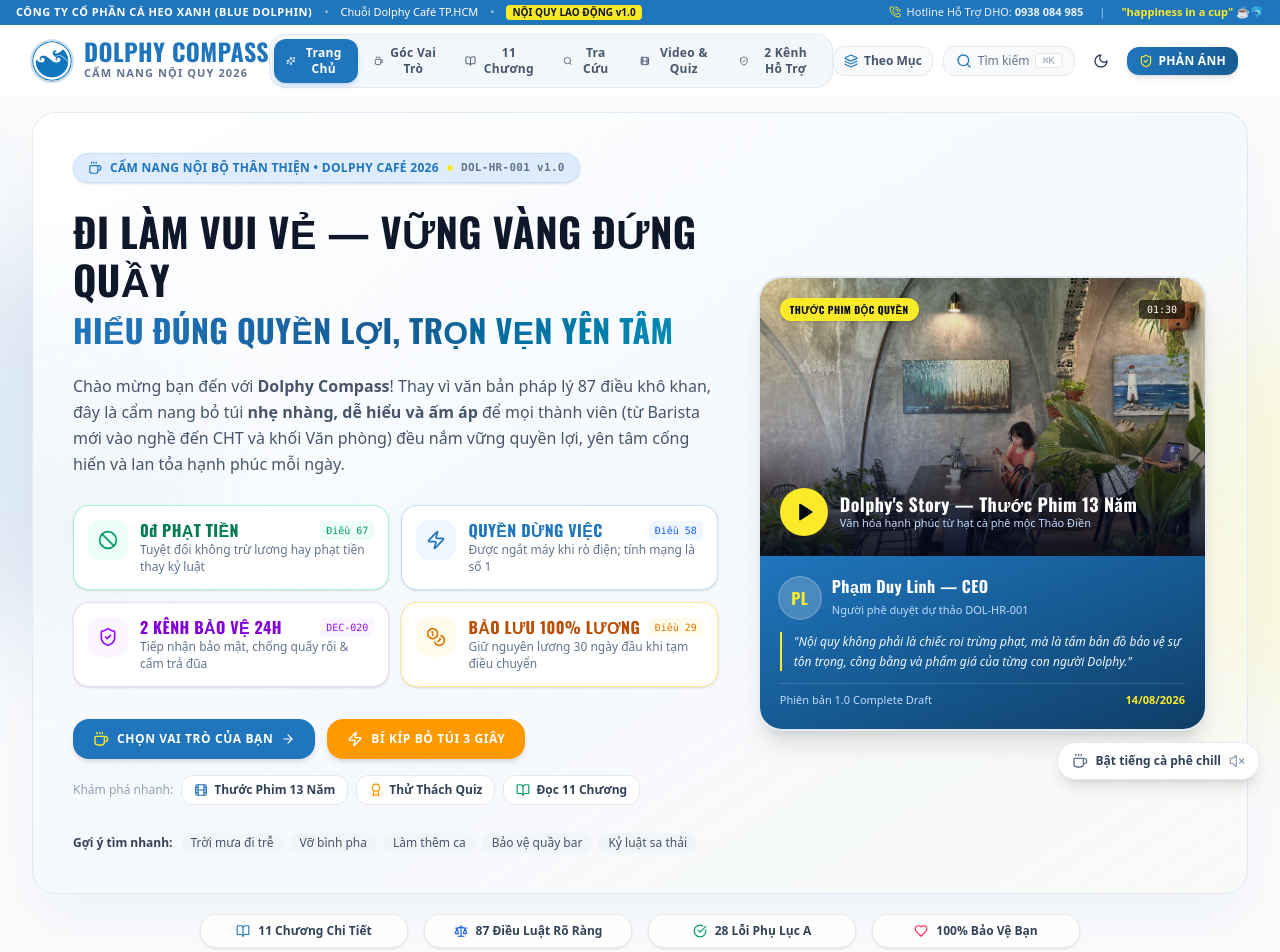
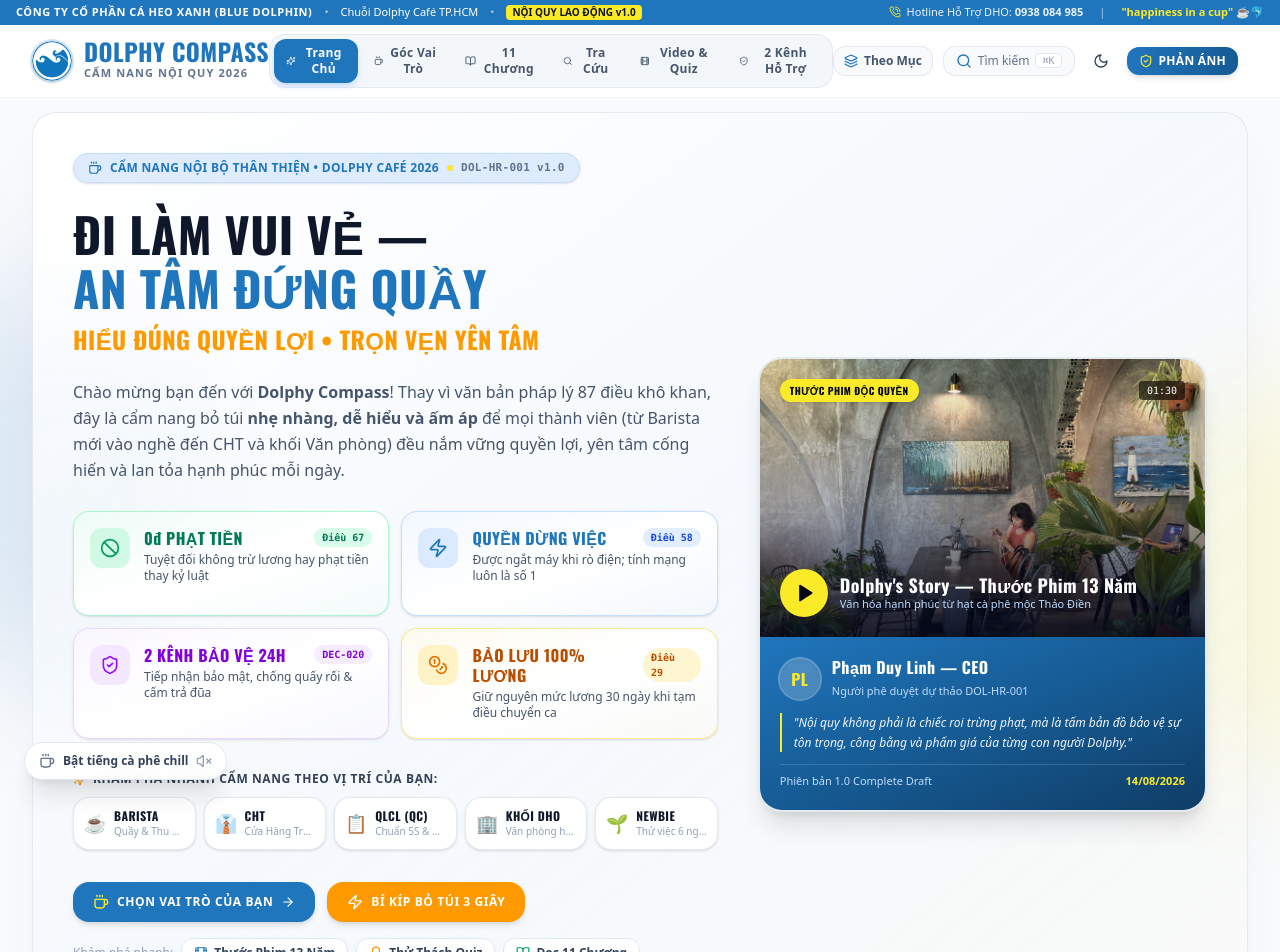
Before and after one commit to xuanpv89/dolphyhub, a React (Vite) app: page / in a window 1280 px wide. Shown: the top 952 px of the page. Built offline with nearby package versions, Linux system fonts and the light colour scheme; a web font is replaced by a local one.

Commit message:
fix: resolve orphan word line-wrap in hero, add direct role fast-tracks, and move ambience audio to left

```diff
--- a/src/App.tsx
+++ b/src/App.tsx
@@ -28,6 +28,7 @@ export function App() {
 
   const [currentTab, setCurrentTab] = useState<string>('home');
   const [isContinuousView, setIsContinuousView] = useState<boolean>(false);
+  const [activeRole, setActiveRole] = useState<'barista' | 'cht' | 'qlcl' | 'dho' | 'newbie'>('barista');
 
   const [selectedArticle, setSelectedArticle] = useState<Article | null>(null);
   const [selectedArticleContext, setSelectedArticleContext] = useState<{
@@ -105,6 +106,12 @@ export function App() {
     window.scrollTo({ top: 0, behavior: 'smooth' });
   };
 
+  const handleSelectRoleFromHero = (roleId: 'barista' | 'cht' | 'qlcl' | 'dho' | 'newbie') => {
+    setActiveRole(roleId);
+    setCurrentTab('role');
+    window.scrollTo({ top: 0, behavior: 'smooth' });
+  };
+
   return (
     <div className="min-h-screen bg-[#f8fafc] dark:bg-[#0f172a] text-[#1e293b] dark:text-[#f8fafc] flex flex-col font-sans transition-colors duration-200 pb-16 md:pb-0">
 
@@ -137,6 +144,7 @@ export function App() {
                   onWatchVideo={() => switchTabAndScroll('media')}
                   onStartQuiz={() => switchTabAndScroll('media')}
                   onOpenArticleByNumber={handleOpenArticleByNumber}
+                  onSelectRole={handleSelectRoleFromHero}
                 />
                 <ComparisonSection />
                 <FlashcardsSection />
@@ -153,6 +161,8 @@ export function App() {
                     const fc = document.getElementById('flashcards');
                     if (fc) fc.scrollIntoView({ behavior: 'smooth' });
                   }}
+                  activeRole={activeRole}
+                  onSelectRole={setActiveRole}
                 />
                 <InteractiveChecklist />
                 <FlashcardsSection />
@@ -204,6 +214,7 @@ export function App() {
               onWatchVideo={() => switchTabAndScroll('media')}
               onStartQuiz={() => switchTabAndScroll('media')}
               onOpenArticleByNumber={handleOpenArticleByNumber}
+              onSelectRole={handleSelectRoleFromHero}
             />
             <RoleHub
               onOpenArticleByNumber={handleOpenArticleByNumber}
@@ -211,6 +222,8 @@ export function App() {
                 const fc = document.getElementById('flashcards');
                 if (fc) fc.scrollIntoView({ behavior: 'smooth' });
               }}
+              activeRole={activeRole}
+              onSelectRole={setActiveRole}
             />
             <VisualInfographics />
             <FlashcardsSection />
--- a/src/components/AmbienceAudio.tsx
+++ b/src/components/AmbienceAudio.tsx
@@ -85,7 +85,7 @@ export const AmbienceAudio: React.FC = () => {
   return (
     <button
       onClick={toggleSound}
-      className={`fixed bottom-5 right-5 z-40 flex items-center space-x-2 px-3.5 py-2.5 rounded-full shadow-lg border transition-all duration-300 text-xs font-bold ${
+      className={`fixed bottom-5 left-5 sm:left-6 z-40 flex items-center space-x-2 px-3.5 py-2.5 rounded-full shadow-xl border backdrop-blur-md transition-all duration-300 text-xs font-bold cursor-pointer ${
         isPlaying
           ? 'bg-[#2076bd] text-white border-blue-400 ring-4 ring-blue-500/20 scale-105'
           : 'bg-white/95 dark:bg-slate-800/95 text-slate-700 dark:text-slate-200 border-slate-200 dark:border-slate-700 hover:border-[#2076bd] hover:text-[#2076bd]'
--- a/src/components/HeroBanner.tsx
+++ b/src/components/HeroBanner.tsx
@@ -29,6 +29,7 @@ interface HeroBannerProps {
   onWatchVideo: () => void;
   onStartQuiz: () => void;
   onOpenArticleByNumber?: (num: number) => void;
+  onSelectRole?: (roleId: 'barista' | 'cht' | 'qlcl' | 'dho' | 'newbie') => void;
 }
 
 export const HeroBanner: React.FC<HeroBannerProps> = ({
@@ -39,6 +40,7 @@ export const HeroBanner: React.FC<HeroBannerProps> = ({
   onWatchVideo,
   onStartQuiz,
   onOpenArticleByNumber,
+  onSelectRole,
 }) => {
   return (
     <section id="overview" className="relative pt-24 sm:pt-28 pb-10 overflow-hidden">
@@ -63,14 +65,15 @@ export const HeroBanner: React.FC<HeroBannerProps> = ({
                 <span className="text-[11px] font-mono text-slate-500 dark:text-slate-400">DOL-HR-001 v1.0</span>
               </div>
 
-              {/* Main Headline - Perfectly Balanced Typography */}
-              <div className="space-y-1 sm:space-y-2">
-                <h1 className="font-oswald text-2xl sm:text-3xl lg:text-[40px] font-bold tracking-tight text-slate-900 dark:text-white leading-[1.2] uppercase">
-                  ĐI LÀM VUI VẺ — VỮNG VÀNG ĐỨNG QUẦY
+              {/* Main Headline - Bulletproof 2-Tier Balanced Typography */}
+              <div className="space-y-1.5 sm:space-y-2">
+                <h1 className="font-oswald text-3xl sm:text-4xl lg:text-5xl font-black tracking-tight text-slate-900 dark:text-white leading-[1.12] uppercase">
+                  <span className="block">ĐI LÀM VUI VẺ —</span>
+                  <span className="block text-[#2076bd] dark:text-blue-400">AN TÂM ĐỨNG QUẦY</span>
                 </h1>
-                <h2 className="font-oswald text-xl sm:text-2xl lg:text-[32px] font-bold tracking-tight text-transparent bg-clip-text bg-gradient-to-r from-[#2076bd] via-[#165b94] to-cyan-600 dark:from-blue-400 dark:to-cyan-300 leading-[1.2] uppercase">
-                  HIỂU ĐÚNG QUYỀN LỢI, TRỌN VẸN YÊN TÂM
-                </h2>
+                <p className="font-oswald text-lg sm:text-2xl text-amber-500 dark:text-amber-400 font-bold uppercase tracking-wide">
+                  HIỂU ĐÚNG QUYỀN LỢI • TRỌN VẸN YÊN TÂM
+                </p>
               </div>
 
               {/* Friendly Subtitle */}
@@ -84,10 +87,10 @@ export const HeroBanner: React.FC<HeroBannerProps> = ({
                 <button
                   type="button"
                   onClick={() => onOpenArticleByNumber?.(67)}
-                  className="text-left p-3.5 rounded-2xl bg-white dark:bg-slate-800/90 border border-emerald-200/90 dark:border-emerald-900/60 shadow-sm flex items-start space-x-3 group hover:border-emerald-400 hover:shadow-md transition-all cursor-pointer"
+                  className="text-left p-4 rounded-2xl bg-gradient-to-br from-emerald-50/70 via-white to-emerald-50/30 dark:from-emerald-950/40 dark:via-slate-800 dark:to-slate-800/90 border border-emerald-200/90 dark:border-emerald-800/70 shadow-sm flex items-start space-x-3.5 group hover:border-emerald-400 hover:shadow-md transition-all cursor-pointer min-h-[105px]"
                   title="Nhấn để xem Điều 67: Cấm trừ tiền lương"
                 >
-                  <div className="w-10 h-10 rounded-xl bg-emerald-50 dark:bg-emerald-950/80 text-emerald-600 dark:text-emerald-400 flex items-center justify-center flex-shrink-0 group-hover:scale-110 transition-transform">
+                  <div className="w-10 h-10 rounded-xl bg-emerald-100 dark:bg-emerald-900/60 text-emerald-600 dark:text-emerald-300 flex items-center justify-center flex-shrink-0 group-hover:scale-110 transition-transform">
                     <Ban className="w-5 h-5" />
                   </div>
                   <div className="flex-1 min-w-0">
@@ -95,11 +98,11 @@ export const HeroBanner: React.FC<HeroBannerProps> = ({
                       <span className="font-oswald text-base font-bold text-emerald-700 dark:text-emerald-400 leading-tight">
                         0đ PHẠT TIỀN
                       </span>
-                      <span className="text-[10px] text-emerald-600 dark:text-emerald-400 bg-emerald-50 dark:bg-emerald-950/60 px-1.5 py-0.5 rounded font-mono">
+                      <span className="text-[10px] text-emerald-700 dark:text-emerald-300 bg-emerald-100/80 dark:bg-emerald-950 px-2 py-0.5 rounded-full font-mono font-semibold">
                         Điều 67
                       </span>
                     </div>
-                    <span className="text-xs text-slate-500 dark:text-slate-400 block mt-0.5 leading-snug">
+                    <span className="text-xs text-slate-600 dark:text-slate-300 block mt-1 leading-snug">
                       Tuyệt đối không trừ lương hay phạt tiền thay kỷ luật
                     </span>
                   </div>
@@ -109,10 +112,10 @@ export const HeroBanner: React.FC<HeroBannerProps> = ({
                 <button
                   type="button"
                   onClick={() => onOpenArticleByNumber?.(58)}
-                  className="text-left p-3.5 rounded-2xl bg-white dark:bg-slate-800/90 border border-blue-200/90 dark:border-blue-900/60 shadow-sm flex items-start space-x-3 group hover:border-[#2076bd] hover:shadow-md transition-all cursor-pointer"
+                  className="text-left p-4 rounded-2xl bg-gradient-to-br from-blue-50/70 via-white to-blue-50/30 dark:from-blue-950/40 dark:via-slate-800 dark:to-slate-800/90 border border-blue-200/90 dark:border-blue-800/70 shadow-sm flex items-start space-x-3.5 group hover:border-[#2076bd] hover:shadow-md transition-all cursor-pointer min-h-[105px]"
                   title="Nhấn để xem Điều 58: Quyền từ chối làm việc khi nguy hiểm"
                 >
-                  <div className="w-10 h-10 rounded-xl bg-blue-50 dark:bg-blue-950/80 text-[#2076bd] dark:text-blue-400 flex items-center justify-center flex-shrink-0 group-hover:scale-110 transition-transform">
+                  <div className="w-10 h-10 rounded-xl bg-blue-100 dark:bg-blue-900/60 text-[#2076bd] dark:text-blue-300 flex items-center justify-center flex-shrink-0 group-hover:scale-110 transition-transform">
                     <Zap className="w-5 h-5" />
                   </div>
                   <div className="flex-1 min-w-0">
@@ -120,12 +123,12 @@ export const HeroBanner: React.FC<HeroBannerProps> = ({
                       <span className="font-oswald text-base font-bold text-[#2076bd] dark:text-blue-400 leading-tight">
                         QUYỀN DỪNG VIỆC
                       </span>
-                      <span className="text-[10px] text-blue-600 dark:text-blue-400 bg-blue-50 dark:bg-blue-950/60 px-1.5 py-0.5 rounded font-mono">
+                      <span className="text-[10px] text-blue-700 dark:text-blue-300 bg-blue-100/80 dark:bg-blue-950 px-2 py-0.5 rounded-full font-mono font-semibold">
                         Điều 58
                       </span>
                     </div>
-                    <span className="text-xs text-slate-500 dark:text-slate-400 block mt-0.5 leading-snug">
-                      Được ngắt máy khi rò điện; tính mạng là số 1
+                    <span className="text-xs text-slate-600 dark:text-slate-300 block mt-1 leading-snug">
+                      Được ngắt máy khi rò điện; tính mạng luôn là số 1
                     </span>
                   </div>
                 </button>
@@ -134,10 +137,10 @@ export const HeroBanner: React.FC<HeroBannerProps> = ({
                 <button
                   type="button"
                   onClick={() => onOpenArticleByNumber?.(82)}
-                  className="text-left p-3.5 rounded-2xl bg-white dark:bg-slate-800/90 border border-purple-200/90 dark:border-purple-900/60 shadow-sm flex items-start space-x-3 group hover:border-purple-400 hover:shadow-md transition-all cursor-pointer"
+                  className="text-left p-4 rounded-2xl bg-gradient-to-br from-purple-50/70 via-white to-purple-50/30 dark:from-purple-950/40 dark:via-slate-800 dark:to-slate-800/90 border border-purple-200/90 dark:border-purple-800/70 shadow-sm flex items-start space-x-3.5 group hover:border-purple-400 hover:shadow-md transition-all cursor-pointer min-h-[105px]"
                   title="Nhấn để xem quy định 2 kênh tiếp nhận bảo mật"
                 >
-                  <div className="w-10 h-10 rounded-xl bg-purple-50 dark:bg-purple-950/80 text-purple-600 dark:text-purple-400 flex items-center justify-center flex-shrink-0 group-hover:scale-110 transition-transform">
+                  <div className="w-10 h-10 rounded-xl bg-purple-100 dark:bg-purple-900/60 text-purple-600 dark:text-purple-300 flex items-center justify-center flex-shrink-0 group-hover:scale-110 transition-transform">
                     <ShieldCheck className="w-5 h-5" />
                   </div>
                   <div className="flex-1 min-w-0">
@@ -145,11 +148,11 @@ export const HeroBanner: React.FC<HeroBannerProps> = ({
                       <span className="font-oswald text-base font-bold text-purple-700 dark:text-purple-400 leading-tight">
                         2 KÊNH BẢO VỆ 24H
                       </span>
-                      <span className="text-[10px] text-purple-600 dark:text-purple-400 bg-purple-50 dark:bg-purple-950/60 px-1.5 py-0.5 rounded font-mono">
+                      <span className="text-[10px] text-purple-700 dark:text-purple-300 bg-purple-100/80 dark:bg-purple-950 px-2 py-0.5 rounded-full font-mono font-semibold">
                         DEC-020
                       </span>
                     </div>
-                    <span className="text-xs text-slate-500 dark:text-slate-400 block mt-0.5 leading-snug">
+                    <span className="text-xs text-slate-600 dark:text-slate-300 block mt-1 leading-snug">
                       Tiếp nhận bảo mật, chống quấy rối & cấm trả đũa
                     </span>
                   </div>
@@ -159,10 +162,10 @@ export const HeroBanner: React.FC<HeroBannerProps> = ({
                 <button
                   type="button"
                   onClick={() => onOpenArticleByNumber?.(29)}
-                  className="text-left p-3.5 rounded-2xl bg-white dark:bg-slate-800/90 border border-amber-200/90 dark:border-amber-900/60 shadow-sm flex items-start space-x-3 group hover:border-amber-400 hover:shadow-md transition-all cursor-pointer"
+                  className="text-left p-4 rounded-2xl bg-gradient-to-br from-amber-50/70 via-white to-amber-50/30 dark:from-amber-950/40 dark:via-slate-800 dark:to-slate-800/90 border border-amber-200/90 dark:border-amber-800/70 shadow-sm flex items-start space-x-3.5 group hover:border-amber-400 hover:shadow-md transition-all cursor-pointer min-h-[105px]"
                   title="Nhấn để xem Điều 29: Bảo lưu tiền lương khi chuyển việc"
                 >
-                  <div className="w-10 h-10 rounded-xl bg-amber-50 dark:bg-amber-950/80 text-amber-600 dark:text-amber-400 flex items-center justify-center flex-shrink-0 group-hover:scale-110 transition-transform">
+                  <div className="w-10 h-10 rounded-xl bg-amber-100 dark:bg-amber-900/60 text-amber-600 dark:text-amber-300 flex items-center justify-center flex-shrink-0 group-hover:scale-110 transition-transform">
                     <Coins className="w-5 h-5" />
                   </div>
                   <div className="flex-1 min-w-0">
@@ -170,15 +173,89 @@ export const HeroBanner: React.FC<HeroBannerProps> = ({
                       <span className="font-oswald text-base font-bold text-amber-700 dark:text-amber-400 leading-tight">
                         BẢO LƯU 100% LƯƠNG
                       </span>
-                      <span className="text-[10px] text-amber-600 dark:text-amber-400 bg-amber-50 dark:bg-amber-950/60 px-1.5 py-0.5 rounded font-mono">
+                      <span className="text-[10px] text-amber-700 dark:text-amber-300 bg-amber-100/80 dark:bg-amber-950 px-2 py-0.5 rounded-full font-mono font-semibold">
                         Điều 29
                       </span>
                     </div>
-                    <span className="text-xs text-slate-500 dark:text-slate-400 block mt-0.5 leading-snug">
-                      Giữ nguyên lương 30 ngày đầu khi tạm điều chuyển
+                    <span className="text-xs text-slate-600 dark:text-slate-300 block mt-1 leading-snug">
+                      Giữ nguyên mức lương 30 ngày khi tạm điều chuyển ca
                     </span>
                   </div>
                 </button>
+              </div>
+
+              {/* Quick Role Fast Tracks directly on Hero */}
+              <div className="pt-2">
+                <div className="flex items-center space-x-1.5 text-xs font-bold text-slate-700 dark:text-slate-300 uppercase tracking-wider mb-2.5">
+                  <Sparkles className="w-3.5 h-3.5 text-amber-500" />
+                  <span>Khám phá nhanh cẩm nang theo vị trí của bạn:</span>
+                </div>
+                <div className="grid grid-cols-2 sm:grid-cols-5 gap-2">
+                  <button
+                    onClick={() => onSelectRole ? onSelectRole('barista') : onExploreRoleHub()}
+                    className="p-2.5 rounded-2xl bg-white dark:bg-slate-800 border border-slate-200/90 dark:border-slate-700 hover:border-[#2076bd] hover:bg-blue-50/50 dark:hover:bg-blue-950/40 text-left transition-all group shadow-sm cursor-pointer"
+                  >
+                    <div className="flex items-center space-x-2">
+                      <span className="text-lg">☕</span>
+                      <div className="min-w-0">
+                        <span className="font-oswald font-bold text-xs text-slate-900 dark:text-white uppercase block truncate group-hover:text-[#2076bd] transition-colors">Barista</span>
+                        <span className="text-[10px] text-slate-400 block truncate">Quầy & Thu ngân</span>
+                      </div>
+                    </div>
+                  </button>
+
+                  <button
+                    onClick={() => onSelectRole ? onSelectRole('cht') : onExploreRoleHub()}
+                    className="p-2.5 rounded-2xl bg-white dark:bg-slate-800 border border-slate-200/90 dark:border-slate-700 hover:border-amber-400 hover:bg-amber-50/50 dark:hover:bg-amber-950/40 text-left transition-all group shadow-sm cursor-pointer"
+                  >
+                    <div className="flex items-center space-x-2">
+                      <span className="text-lg">👔</span>
+                      <div className="min-w-0">
+                        <span className="font-oswald font-bold text-xs text-slate-900 dark:text-white uppercase block truncate group-hover:text-amber-600 transition-colors">CHT</span>
+                        <span className="text-[10px] text-slate-400 block truncate">Cửa Hàng Trưởng</span>
+                      </div>
+                    </div>
+                  </button>
+
+                  <button
+                    onClick={() => onSelectRole ? onSelectRole('qlcl') : onExploreRoleHub()}
+                    className="p-2.5 rounded-2xl bg-white dark:bg-slate-800 border border-slate-200/90 dark:border-slate-700 hover:border-emerald-400 hover:bg-emerald-50/50 dark:hover:bg-emerald-950/40 text-left transition-all group shadow-sm cursor-pointer"
+                  >
+                    <div className="flex items-center space-x-2">
+                      <span className="text-lg">📋</span>
+                      <div className="min-w-0">
+                        <span className="font-oswald font-bold text-xs text-slate-900 dark:text-white uppercase block truncate group-hover:text-emerald-600 transition-colors">QLCL (QC)</span>
+                        <span className="text-[10px] text-slate-400 block truncate">Chuẩn 5S & VSAT</span>
+                      </div>
+                    </div>
+                  </button>
+
+                  <button
+                    onClick={() => onSelectRole ? onSelectRole('dho') : onExploreRoleHub()}
+                    className="p-2.5 rounded-2xl bg-white dark:bg-slate-800 border border-slate-200/90 dark:border-slate-700 hover:border-purple-400 hover:bg-purple-50/50 dark:hover:bg-purple-950/40 text-left transition-all group shadow-sm cursor-pointer"
+                  >
+                    <div className="flex items-center space-x-2">
+                      <span className="text-lg">🏢</span>
+                      <div className="min-w-0">
+                        <span className="font-oswald font-bold text-xs text-slate-900 dark:text-white uppercase block truncate group-hover:text-purple-600 transition-colors">Khối DHO</span>
+                        <span className="text-[10px] text-slate-400 block truncate">Văn phòng hỗ trợ</span>
+                      </div>
+                    </div>
+                  </button>
+
+                  <button
+                    onClick={() => onSelectRole ? onSelectRole('newbie') : onExploreRoleHub()}
+                    className="p-2.5 rounded-2xl bg-white dark:bg-slate-800 border border-slate-200/90 dark:border-slate-700 hover:border-teal-400 hover:bg-teal-50/50 dark:hover:bg-teal-950/40 text-left transition-all group shadow-sm cursor-pointer col-span-2 sm:col-span-1"
+                  >
+                    <div className="flex items-center space-x-2">
+                      <span className="text-lg">🌱</span>
+                      <div className="min-w-0">
+                        <span className="font-oswald font-bold text-xs text-slate-900 dark:text-white uppercase block truncate group-hover:text-teal-600 transition-colors">Newbie</span>
+                        <span className="text-[10px] text-slate-400 block truncate">Thử việc 6 ngày</span>
+                      </div>
+                    </div>
+                  </button>
+                </div>
               </div>
 
               {/* Action Buttons Tier 1 & Tier 2 */}
--- a/src/components/RoleHub.tsx
+++ b/src/components/RoleHub.tsx
@@ -17,10 +17,26 @@ import {
 interface RoleHubProps {
   onOpenArticleByNumber: (num: number) => void;
   onExploreFlashcards: () => void;
+  activeRole?: string;
+  onSelectRole?: (role: 'barista' | 'cht' | 'qlcl' | 'dho' | 'newbie') => void;
 }
 
-export const RoleHub: React.FC<RoleHubProps> = ({ onOpenArticleByNumber, onExploreFlashcards }) => {
-  const [selectedRole, setSelectedRole] = useState<'barista' | 'cht' | 'qlcl' | 'dho' | 'newbie'>('barista');
+export const RoleHub: React.FC<RoleHubProps> = ({
+  onOpenArticleByNumber,
+  onExploreFlashcards,
+  activeRole,
+  onSelectRole
+}) => {
+  const [internalRole, setInternalRole] = useState<'barista' | 'cht' | 'qlcl' | 'dho' | 'newbie'>('barista');
+  const selectedRole = (activeRole as 'barista' | 'cht' | 'qlcl' | 'dho' | 'newbie') || internalRole;
+
+  const handleRoleChange = (roleId: 'barista' | 'cht' | 'qlcl' | 'dho' | 'newbie') => {
+    if (onSelectRole) {
+      onSelectRole(roleId);
+    } else {
+      setInternalRole(roleId);
+    }
+  };
 
   const roles = [
     {
@@ -161,7 +177,7 @@ export const RoleHub: React.FC<RoleHubProps> = ({ onOpenArticleByNumber, onExplo
             return (
               <button
                 key={r.id}
-                onClick={() => setSelectedRole(r.id as typeof selectedRole)}
+                onClick={() => handleRoleChange(r.id as typeof selectedRole)}
                 className={`p-3.5 rounded-2xl border text-left transition-all duration-300 flex flex-col justify-between space-y-2 relative overflow-hidden ${
                   isSelected
                     ? 'bg-[#2076bd] text-white border-blue-400 shadow-lg shadow-blue-600/25 ring-2 ring-blue-400/30 scale-102'
```
